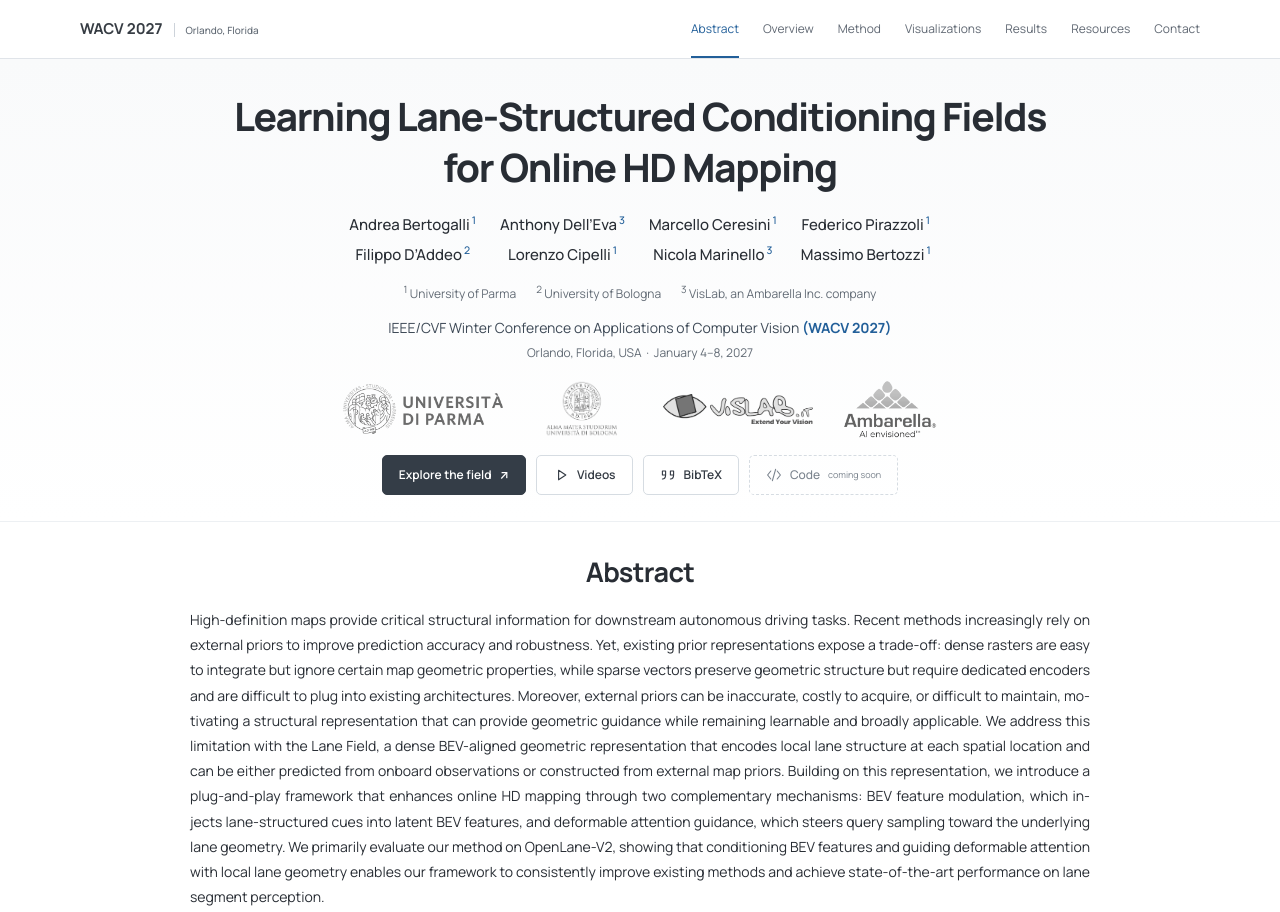
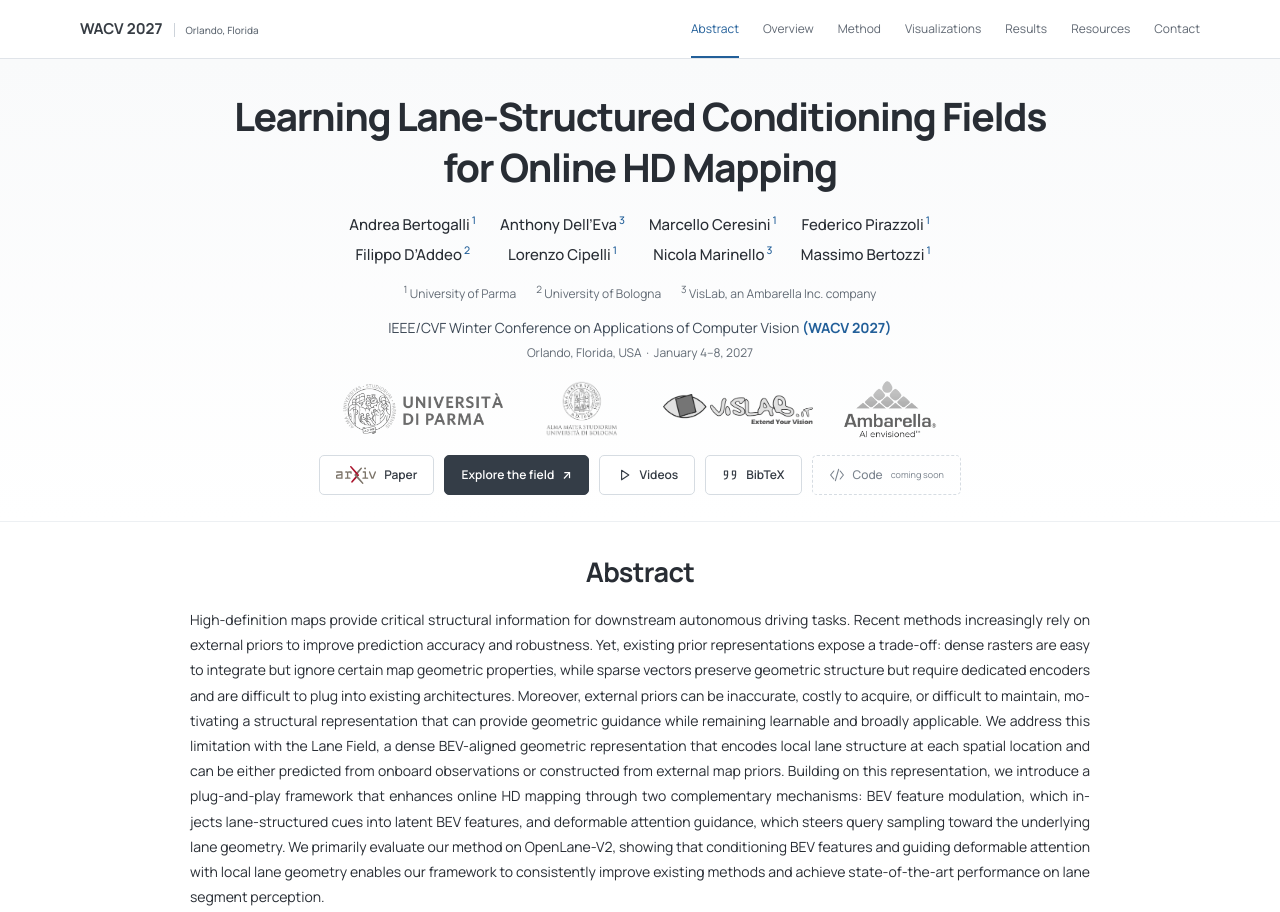
Before and after one commit to andberto/LaneField, a plain HTML site: page dist/index.html in a window 1280 px wide. Shown: the top 912 px of the page. Drawn offline with Linux system fonts and the light colour scheme.

Commit message:
Add arXiv paper button with official logo

```diff
--- a/dist/index.html
+++ b/dist/index.html
@@ -71,8 +71,7 @@
         <a href="https://www.ambarella.com/" target="_blank" rel="noopener"><img class="ambarella-logo" src="assets/logos/ambarella.png" alt="Ambarella — AI envisioned" width="110" height="67"></a>
       </div>
       <div class="paper-links" aria-label="Paper resources">
-
-
+        <a class="resource-button" href="https://arxiv.org/abs/2610.25284" target="_blank" rel="noopener"><img src="assets/logos/arxiv.svg" alt="arXiv" width="40" height="18">Paper</a>
         <a class="resource-button primary" href="#gaussian-spread">Explore the field <span aria-hidden="true">↗</span></a>
         <a class="resource-button" href="#video-overview"><svg viewBox="0 0 20 20" aria-hidden="true"><path d="m7 4 9 6-9 6V4Z"/></svg>Videos</a>
         <a class="resource-button" href="#citation"><svg viewBox="0 0 20 20" aria-hidden="true"><path d="M7 5H3v5h4V5Zm0 5c0 3-1 5-4 5M17 5h-4v5h4V5Zm0 5c0 3-1 5-4 5"/></svg>BibTeX</a>
```
Also changed, not shown: dist/assets/logos/arxiv.svg (added).
